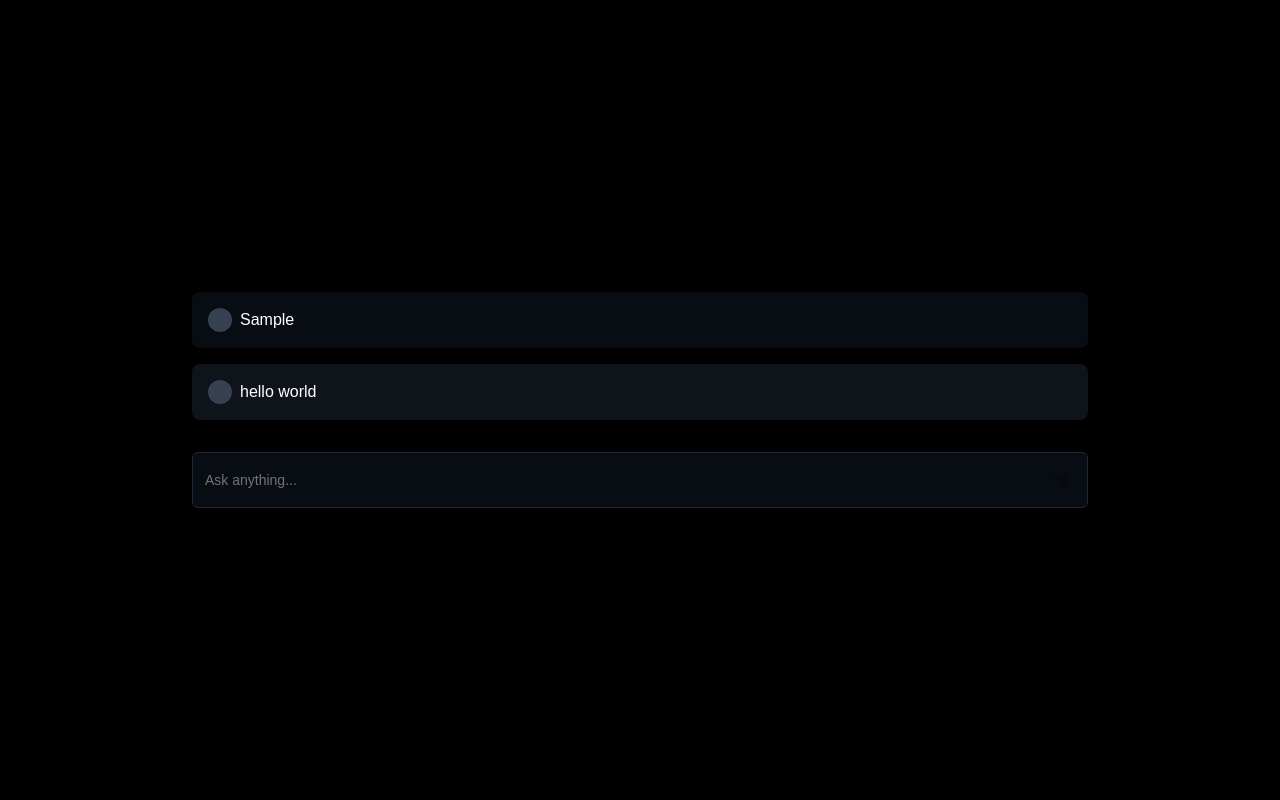
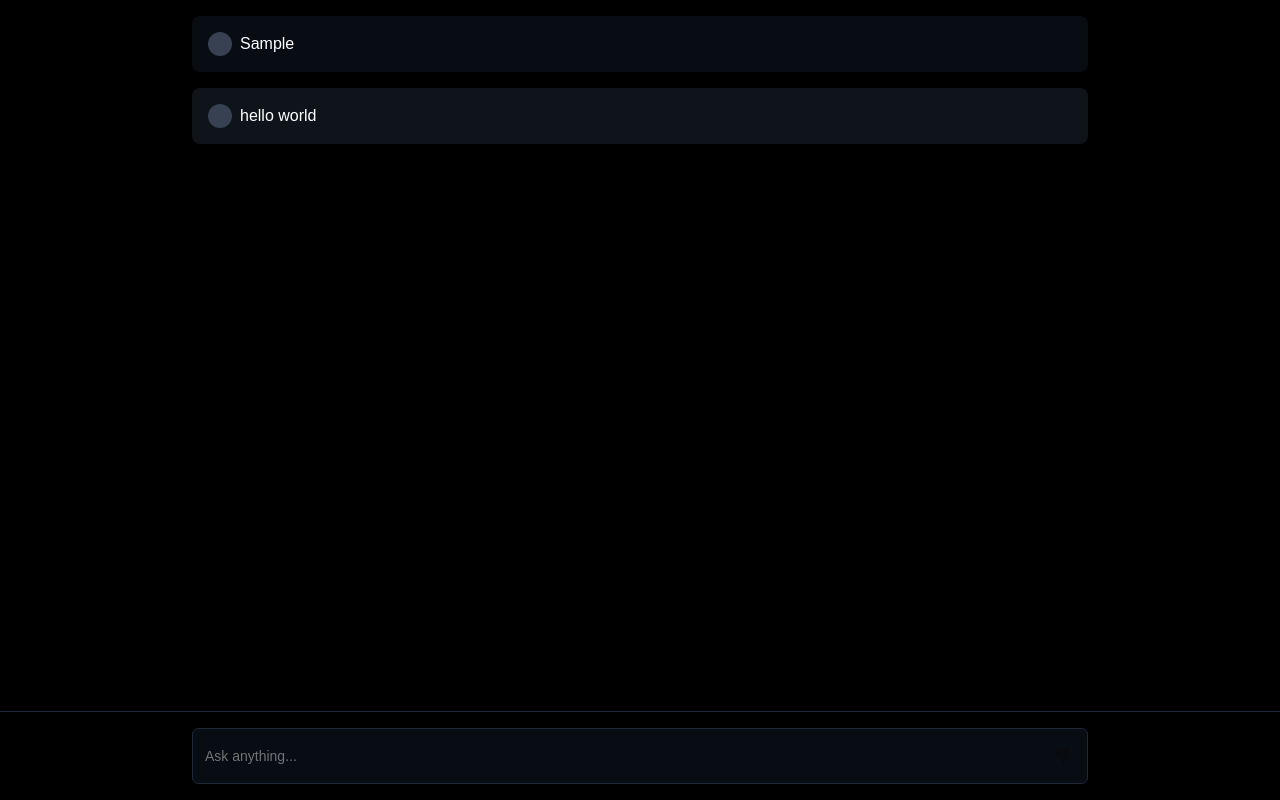
Before and after one commit to yachty66/exa_demo, a Next.js app: page / in a window 1280 px wide. Both pictures are taken after typing "Sample" into the empty fields and a click on the button 1062 px from the left and 454 px from the top of the page. Built offline with nearby package versions, Linux system fonts and the light colour scheme.

Commit message:
move chat input field to bottom after first message

```diff
--- a/app/page.tsx
+++ b/app/page.tsx
@@ -1,45 +1,44 @@
-"use client"
+"use client";
 
-import { useState } from "react"
-import { Send } from "lucide-react"
-import { Button } from "@/components/ui/button"
-import { Input } from "@/components/ui/input"
-import { ChatMessage } from "@/components/chat-message"
+import { useState } from "react";
+import { Send } from "lucide-react";
+import { Button } from "@/components/ui/button";
+import { Input } from "@/components/ui/input";
+import { ChatMessage } from "@/components/chat-message";
 
 export default function Page() {
-  const [messages, setMessages] = useState<Array<{ text: string; isUser: boolean }>>([])
-  const [input, setInput] = useState("")
+  const [messages, setMessages] = useState<
+    Array<{ text: string; isUser: boolean }>
+  >([]);
+  const [input, setInput] = useState("");
 
   const handleSubmit = (e: React.FormEvent) => {
-    e.preventDefault()
-    if (!input.trim()) return
+    e.preventDefault();
+    if (!input.trim()) return;
 
     // Add user message
-    setMessages((prev) => [...prev, { text: input, isUser: true }])
+    setMessages((prev) => [...prev, { text: input, isUser: true }]);
 
     // Add hardcoded response
-    setMessages((prev) => [...prev, { text: "hello world", isUser: false }])
+    setMessages((prev) => [...prev, { text: "hello world", isUser: false }]);
 
     // Clear input
-    setInput("")
-  }
+    setInput("");
+  };
 
   return (
-    <div className="min-h-screen bg-black flex flex-col items-center justify-center p-4">
-      <div className="w-full max-w-4xl">
+    <div className="min-h-screen bg-black flex flex-col">
       {messages.length === 0 ? (
+        <div className="flex-1 flex flex-col items-center justify-center">
           <div className="text-center mb-8">
-            <h1 className="text-4xl font-bold text-white mb-3">What do you want to know?</h1>
-            <p className="text-gray-400">Ask anything and get a simple response.</p>
+            <h1 className="text-4xl font-bold text-white mb-3">
+              What do you want to know?
+            </h1>
+            <p className="text-gray-400">
+              Ask anything and get a simple response.
+            </p>
           </div>
-        ) : (
-          <div className="space-y-4 mb-8">
-            {messages.map((message, i) => (
-              <ChatMessage key={i} message={message} />
-            ))}
-          </div>
-        )}
-
+          <div className="w-full max-w-4xl px-4">
             <form onSubmit={handleSubmit} className="relative">
               <Input
                 value={input}
@@ -47,11 +46,48 @@ export default function Page() {
                 placeholder="Ask anything..."
                 className="w-full bg-gray-900/50 border-gray-800 text-white pr-20 h-14"
               />
-          <Button type="submit" size="icon" className="absolute right-2 top-1/2 -translate-y-1/2" variant="ghost">
+              <Button
+                type="submit"
+                size="icon"
+                className="absolute right-2 top-1/2 -translate-y-1/2"
+                variant="ghost"
+              >
                 <Send className="h-4 w-4" />
               </Button>
             </form>
           </div>
         </div>
-  )
+      ) : (
+        <>
+          <div className="flex-1 overflow-y-auto p-4">
+            <div className="max-w-4xl mx-auto space-y-4">
+              {messages.map((message, i) => (
+                <ChatMessage key={i} message={message} />
+              ))}
+            </div>
+          </div>
+          <div className="border-t border-gray-800 p-4">
+            <div className="max-w-4xl mx-auto">
+              <form onSubmit={handleSubmit} className="relative">
+                <Input
+                  value={input}
+                  onChange={(e) => setInput(e.target.value)}
+                  placeholder="Ask anything..."
+                  className="w-full bg-gray-900/50 border-gray-800 text-white pr-20 h-14"
+                />
+                <Button
+                  type="submit"
+                  size="icon"
+                  className="absolute right-2 top-1/2 -translate-y-1/2"
+                  variant="ghost"
+                >
+                  <Send className="h-4 w-4" />
+                </Button>
+              </form>
+            </div>
+          </div>
+        </>
+      )}
+    </div>
+  );
 }
```
Lines whose indentation alone changed are shown as unchanged.
